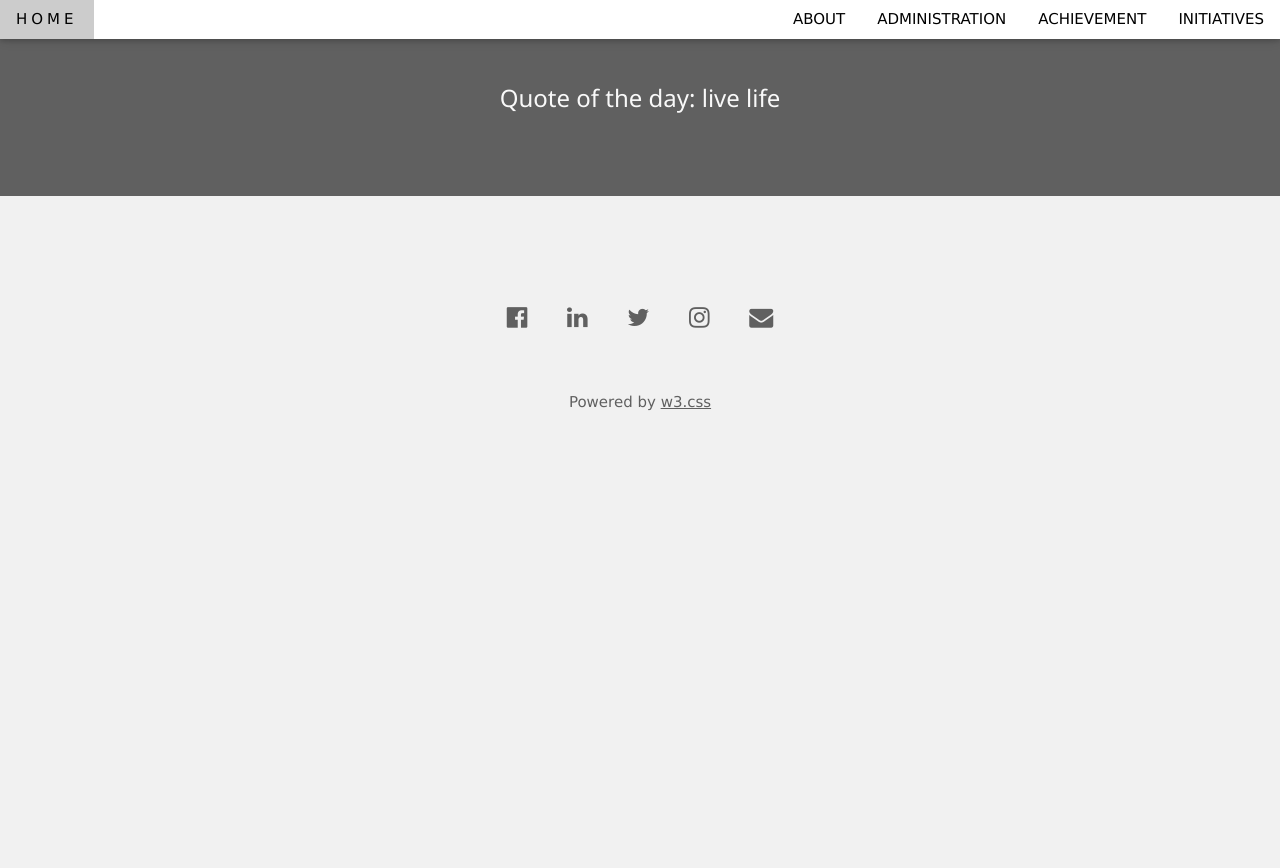
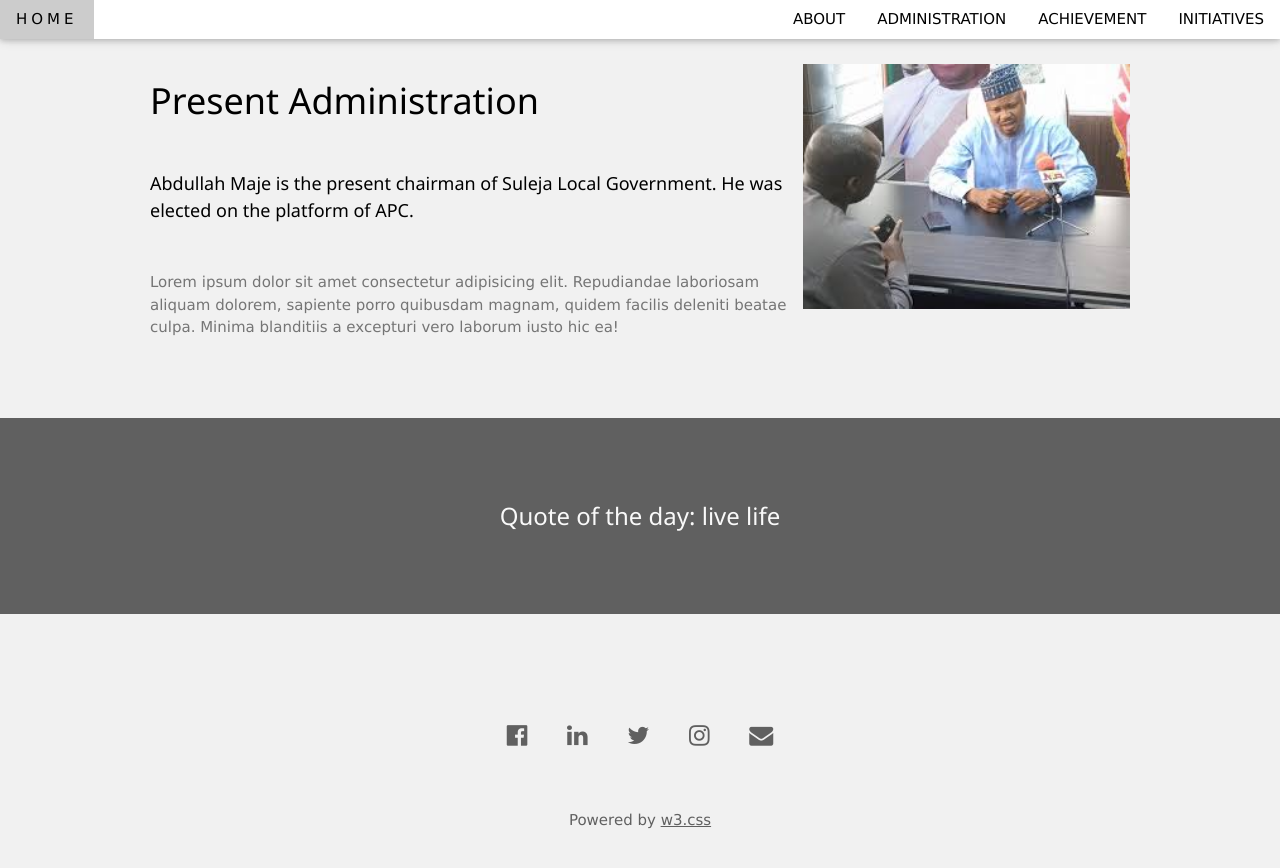
Before and after one commit to ibnahmadbello/suleja, a plain HTML site: page admin.html in a window 1280 px wide. Before the commit the page ends 800 px from the top, so only its background shows below. Drawn offline with nearby package versions, Linux system fonts and the light colour scheme.

Commit message:
Present Administration Brief

```diff
--- a/admin.html
+++ b/admin.html
@@ -35,6 +35,25 @@
             <a href="achieve.html" onclick="w3_close()" class="w3-bar-item w3-button">ACHIEVEMENT</a>
             <a href="initiatives.html" onclick="w3_close()" class="w3-bar-item w3-button">INITIATIVES</a>
           </nav>
+
+          <!-- First Grid -->
+<div class="w3-row-padding w3-padding-64 w3-container">
+  <div class="w3-content">
+    <div class="w3-twothird">
+      <h1>Present Administration</h1>
+      <h5 class="w3-padding-32">Abdullah Maje is the present chairman of Suleja Local Government. He was elected on the platform of APC.</h5>
+
+      <p class="w3-text-grey">
+        Lorem ipsum dolor sit amet consectetur adipisicing elit. Repudiandae laboriosam aliquam dolorem, sapiente porro quibusdam magnam, quidem facilis deleniti beatae culpa. Minima blanditiis a excepturi vero laborum iusto hic ea!
+      </p>
+    </div>
+
+    <div class="w3-third w3-center">
+      <img src="three.jpeg" style="width:100%;margin-bottom:-6px">
+      <!-- <i class="fa fa-anchor w3-padding-64 w3-text-red"></i> -->
+    </div>
+  </div>
+</div>
 
           <div class="w3-container w3-black w3-center w3-opacity w3-padding-64">
             <h1 class="w3-margin w3-xlarge">Quote of the day: live life</h1>
```
Also changed, not shown: three.jpeg (added).
